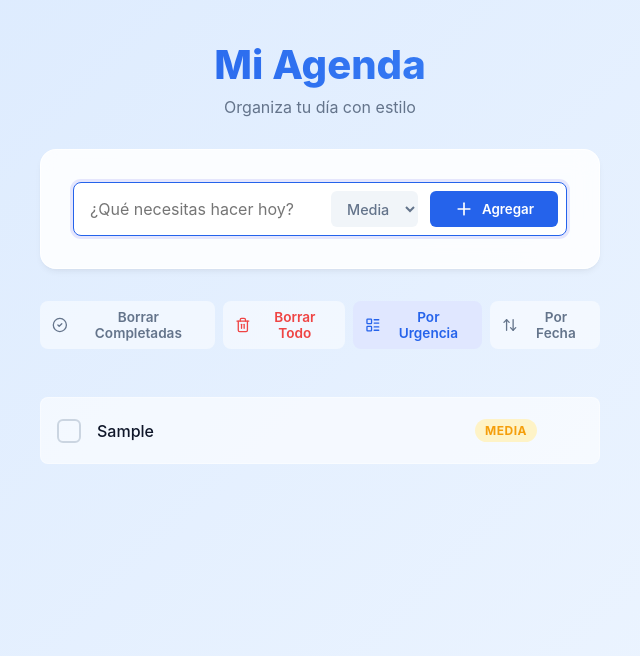
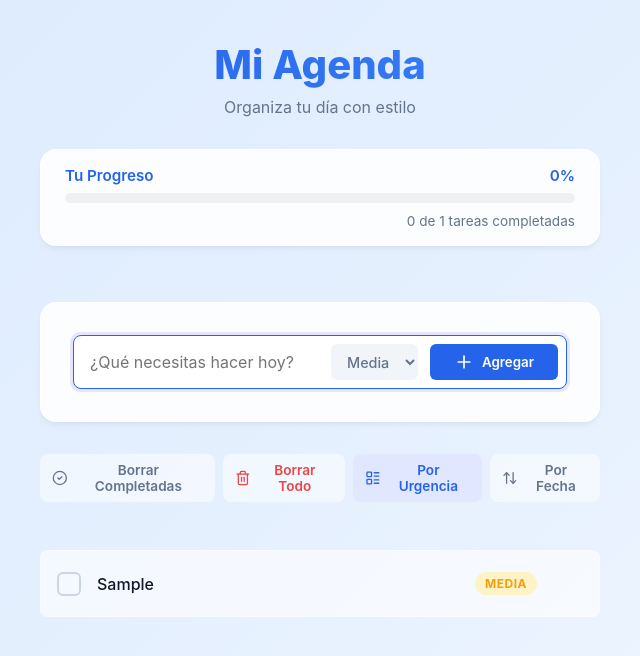
Before and after one commit to alexsdx/AplicacionToDo, a React (Vite) app: page / in a window 1280 px wide. Both pictures are taken after typing "Sample" into the empty fields and a click on the button "Agregar". Shown: the top 656 px of the page, without its empty margins (320-960 px from the left). Built offline with nearby package versions, Linux system fonts and the light colour scheme.

Commit message:
Progress bar added

```diff
--- a/src/App.jsx
+++ b/src/App.jsx
@@ -2,6 +2,7 @@ import { useState, useEffect } from 'react';
 import { LayoutList, ArrowUpDown, Trash2, CheckCircle2 } from 'lucide-react';
 import TodoForm from './components/TodoForm';
 import TodoList from './components/TodoList';
+import ProgressBar from './components/ProgressBar';
 
 function App() {
   // Load initial state from LocalStorage or empty array
@@ -72,6 +73,8 @@ function App() {
         <p style={{ color: 'var(--text-muted)' }}>Organiza tu día con estilo</p>
       </header>
 
+      <ProgressBar todos={todos} />
+
       <TodoForm onAdd={addTodo} />
 
       <div className="controls">
--- /dev/null
+++ b/src/components/ProgressBar.jsx
@@ -0,0 +1,25 @@
+export default function ProgressBar({ todos }) {
+    const total = todos.length;
+    const completed = todos.filter(t => t.completed).length;
+    const percentage = total === 0 ? 0 : Math.round((completed / total) * 100);
+
+    if (total === 0) return null;
+
+    return (
+        <div className="progress-container glass-card">
+            <div className="progress-info">
+                <span>Tu Progreso</span>
+                <span>{percentage}%</span>
+            </div>
+            <div className="progress-bar-track">
+                <div
+                    className="progress-bar-fill"
+                    style={{ width: `${percentage}%` }}
+                />
+            </div>
+            <div className="progress-stats">
+                {completed} de {total} tareas completadas
+            </div>
+        </div>
+    );
+}
--- a/src/styles/app.css
+++ b/src/styles/app.css
@@ -243,3 +243,42 @@ select {
     background: #e0e7ff;
     color: var(--color-primary);
 }
+
+/* Progress Bar */
+.progress-container {
+    padding: 1rem 1.5rem;
+    display: flex;
+    flex-direction: column;
+    gap: 0.5rem;
+    margin-bottom: 24px;
+}
+
+.progress-info {
+    display: flex;
+    justify-content: space-between;
+    font-weight: 600;
+    color: var(--color-primary);
+    font-size: 0.95rem;
+}
+
+.progress-bar-track {
+    width: 100%;
+    height: 10px;
+    background: rgba(0, 0, 0, 0.05);
+    border-radius: 10px;
+    overflow: hidden;
+}
+
+.progress-bar-fill {
+    height: 100%;
+    background: linear-gradient(90deg, var(--color-primary), var(--color-secondary));
+    border-radius: 10px;
+    transition: width 0.6s cubic-bezier(0.4, 0, 0.2, 1);
+}
+
+.progress-stats {
+    font-size: 0.85rem;
+    color: var(--text-muted);
+    text-align: right;
+    margin-top: 2px;
+}
```
Also changed, not shown: 1 other file (tests, documents, lock files or other folders).
